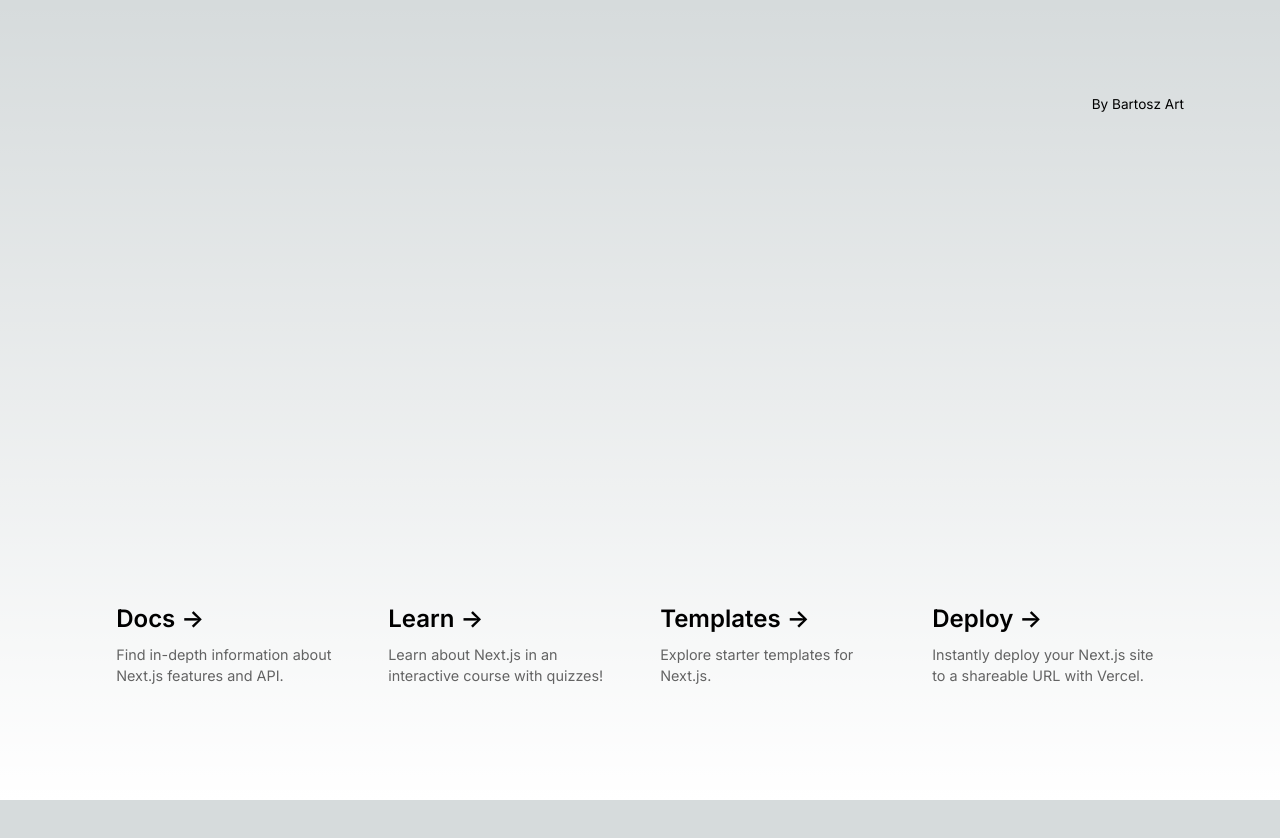
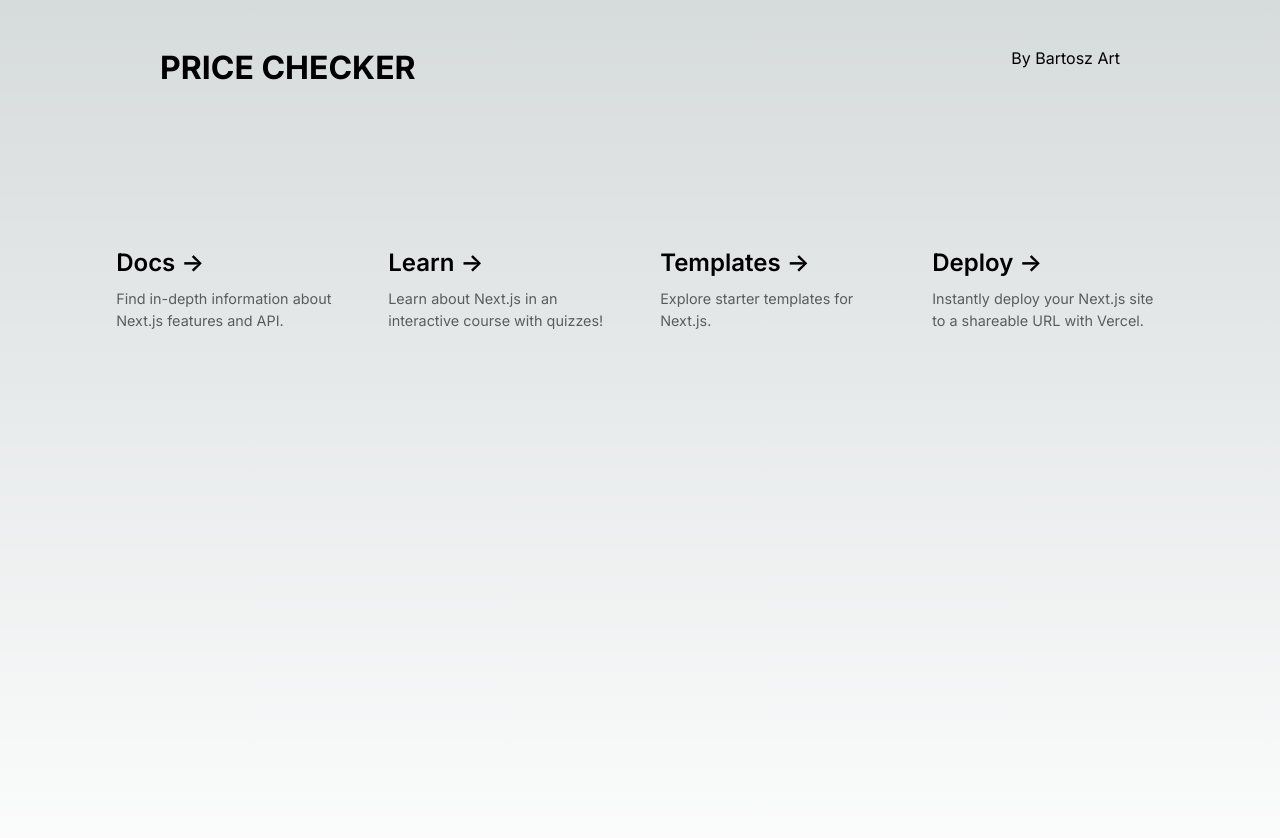
Before and after one commit to ArtoszBart/price-checker, a Next.js app: page / in a window 1280 px wide. Shown: the top 838 px of the page. Before the commit the page ends 800 px from the top, so only its background shows below. Built offline with nearby package versions, Linux system fonts and the light colour scheme; no server answers; the database is empty.

Commit message:
Reorganized scss files and moved header to layout

```diff
--- a/src/app/layout.tsx
+++ b/src/app/layout.tsx
@@ -2,7 +2,7 @@ import type { Metadata } from 'next';
 import { Inter } from 'next/font/google';
 import '../styles/main.scss';
 
-const inter = Inter({ subsets: ['latin'] });
+const inter = Inter({ subsets: ['latin'], variable: '--font-inter' });
 
 export const metadata: Metadata = {
 	title: 'Price tracker',
@@ -16,7 +16,17 @@ export default function RootLayout({
 }) {
 	return (
 		<html lang='en'>
-			<body className={inter.className}>{children}</body>
+			<body className={inter.className}>
+				<header>
+					<div className='logo'>PRICE CHECKER</div>
+					<div>
+						<a href='#' target='_blank' rel='noopener noreferrer'>
+							By Bartosz Art
+						</a>
+					</div>
+				</header>
+				{children}
+			</body>
 		</html>
 	);
 }
--- a/src/app/page.tsx
+++ b/src/app/page.tsx
@@ -8,15 +8,6 @@ export default async function Home() {
 
 	return (
 		<main className='main'>
-			<div className='description'>
-				<div></div>
-				<div>
-					<a href='#' target='_blank' rel='noopener noreferrer'>
-						By Bartosz Art
-					</a>
-				</div>
-			</div>
-
 			{items && items.length > 0 && (
 				<Chart items={JSON.parse(JSON.stringify(items))} />
 			)}
--- a/src/styles/main.scss
+++ b/src/styles/main.scss
@@ -2,6 +2,34 @@
 @use './base';
 
 $border-radius: 12px;
+
+header {
+	display: flex;
+	flex-direction: row;
+	justify-content: space-between;
+	padding: 3rem 10rem;
+
+	.logo {
+		font-size: 2rem;
+		font-weight: 700;
+	}
+
+	& a {
+		display: flex;
+		justify-content: center;
+		align-items: center;
+		gap: 0.5rem;
+	}
+
+	& p {
+		position: relative;
+		margin: 0;
+		padding: 1rem;
+		background-color: rgba(var(--callout-rgb), 0.5);
+		border: 1px solid rgba(var(--callout-border-rgb), 0.3);
+		border-radius: var(--border-radius);
+	}
+}
 
 .main {
 	display: flex;
--- a/src/styles/pages/mainPage.scss
+++ b/src/styles/pages/mainPage.scss
@@ -1,30 +1,4 @@
 @use '../abstracts' as *;
-
-.description {
-	display: inherit;
-	justify-content: inherit;
-	align-items: inherit;
-	font-size: 0.85rem;
-	max-width: $max-width;
-	width: 100%;
-	z-index: 2;
-}
-
-  .description a {
-	display: flex;
-	justify-content: center;
-	align-items: center;
-	gap: 0.5rem;
-  }
-
-  .description p {
-	position: relative;
-	margin: 0;
-	padding: 1rem;
-	background-color: rgba(var(--callout-rgb), 0.5);
-	border: 1px solid rgba(var(--callout-border-rgb), 0.3);
-	border-radius: var(--border-radius);
-  }
 
 .grid {
 	display: grid;
@@ -39,24 +13,42 @@
 	background: rgba(var(--card-rgb), 0);
 	border: 1px solid rgba(var(--card-border-rgb), 0);
 	transition: background 200ms, border 200ms;
-  }
 
-  .card span {
+	& span {
 		display: inline-block;
 		transition: transform 200ms;
 	}
 
-  .card h2 {
+	& h2 {
 		font-weight: 600;
 		margin-bottom: 0.7rem;
 	}
 
-  .card p {
+	& p {
 		margin: 0;
 		opacity: 0.6;
 		font-size: 0.9rem;
 		line-height: 1.5;
 		max-width: 30ch;
+	}
+
+	/* Enable hover only on non-touch devices */
+	@media (hover: hover) and (pointer: fine) {
+		&:hover {
+			background: rgba(var(--card-rgb), 0.1);
+			border: 1px solid rgba(var(--card-border-rgb), 0.15);
+		}
+
+		&:hover span {
+			transform: translateX(4px);
+		}
+	}
+
+	@media (prefers-reduced-motion) {
+		&:hover span {
+			transform: none;
+		}
+	}
 }
 
 .center {
@@ -65,9 +57,8 @@
 	align-items: center;
 	position: relative;
 	padding: 4rem 0;
-  }
 
-  .center::before {
+	&::before {
 		background: var(--secondary-glow);
 		border-radius: 50%;
 		width: 480px;
@@ -75,40 +66,20 @@
 		margin-left: -400px;
 	}
 
-  .center::after {
+	&::after {
 		background: var(--primary-glow);
 		width: 240px;
 		height: 180px;
 		z-index: -1;
 	}
 
-  .center::before,
-  .center::after {
+	&::before,
+	&::after {
 		content: '';
 		left: 50%;
 		position: absolute;
 		filter: blur(45px);
 		transform: translateZ(0);
-  }
-
-  .logo {
-	position: relative;
-  }
-  /* Enable hover only on non-touch devices */
-  @media (hover: hover) and (pointer: fine) {
-	.card:hover {
-	  background: rgba(var(--card-rgb), 0.1);
-	  border: 1px solid rgba(var(--card-border-rgb), 0.15);
-	}
-
-	.card:hover span {
-	  transform: translateX(4px);
-	}
-  }
-
-  @media (prefers-reduced-motion) {
-	.card:hover span {
-	  transform: none;
 	}
 }
 
@@ -127,38 +98,37 @@
 
 	.card {
 		padding: 1rem 2.5rem;
+
+		& h2 {
+			margin-bottom: 0.5rem;
 		}
-
-	.card h2 {
-	  margin-bottom: 0.5rem;
 	}
 
 	.center {
 		padding: 8rem 0 6rem;
-	}
 
-	.center::before {
+		&::before {
 			transform: none;
 			height: 300px;
+		}
 	}
 
 	.description {
 		font-size: 0.8rem;
-	}
 
-	.description a {
+		& a {
 			padding: 1rem;
 		}
 
-	.description p,
-	.description div {
+		& p,
+		& div {
 			display: flex;
 			justify-content: center;
 			position: fixed;
 			width: 100%;
 		}
 
-	.description p {
+		& p {
 			align-items: center;
 			inset: 0 0 auto;
 			padding: 2rem 1rem 1.4rem;
@@ -174,7 +144,7 @@
 			backdrop-filter: blur(24px);
 		}
 
-	.description div {
+		& div {
 			align-items: flex-end;
 			pointer-events: none;
 			inset: auto 0 0;
@@ -188,6 +158,7 @@
 			z-index: 1;
 		}
 	}
+}
 
 /* Tablet and Smaller Desktop */
 @media (min-width: 701px) and (max-width: 1120px) {
@@ -195,22 +166,3 @@
 		grid-template-columns: repeat(2, 50%);
 	}
 }
-
-  @media (prefers-color-scheme: dark) {
-	.vercelLogo {
-	  filter: invert(1);
-	}
-
-	.logo {
-	  filter: invert(1) drop-shadow(0 0 0.3rem #ffffff70);
-	}
-  }
-
-  @keyframes rotate {
-	from {
-	  transform: rotate(360deg);
-	}
-	to {
-	  transform: rotate(0deg);
-	}
-  }
```
Lines whose indentation alone changed are shown as unchanged.
